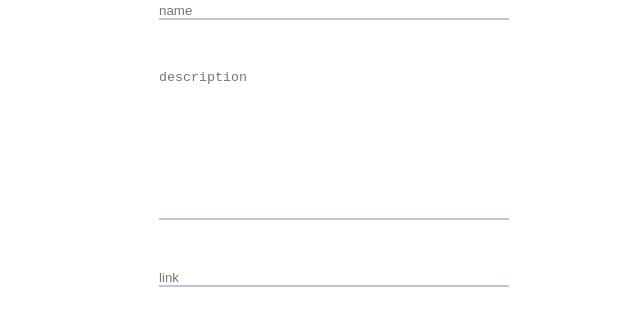
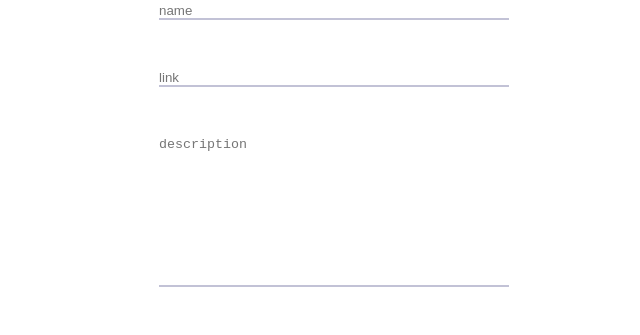
Before and after one commit to nicolaskimm/twitterbook, a React (Create React App) app: page / in a window 1280 px wide. Shown: the part 1447-1782 px from the top of the page, without its empty margins (306-946 px from the left). Built offline with nearby package versions, Linux system fonts and the light colour scheme.

Commit message:
extract input elements from Form to separate component

```diff
--- a/src/components/Form/Form.js
+++ b/src/components/Form/Form.js
@@ -1,35 +1,16 @@
 import React from "react";
 import PropTypes from "prop-types";
+import Input from "../Input/Input";
 import styles from "./Form.module.scss";
 
 const Form = ({ addItem }) => (
   <div className={styles.wrapper}>
     <h3> Add new twitter acccount </h3>
     <form onSubmit={addItem} className={styles.form} autoComplete="off">
-      <input type="text" placeholder="image" name="image" id="image" className={styles.formInput} />
-      <input
-        type="text"
-        placeholder="name"
-        name="name"
-        id="name"
-        className={styles.formInput}
-        required
-      />
-      <textarea
-        placeholder="description"
-        name="description"
-        id="description"
-        className={styles.formTextarea}
-        required
-      />
-      <input
-        type="text"
-        placeholder="link"
-        name="link"
-        className={styles.formInput}
-        id="link"
-        required
-      />
+      <Input name="image" placeholder="image" required={false} />
+      <Input name="name" placeholder="name" />
+      <Input name="link" placeholder="link" />
+      <Input tag="textarea" name="description" placeholder="description" />
       <button type="submit" className={styles.formButton}>
         add new item
       </button>
--- a/src/components/Form/Form.module.scss
+++ b/src/components/Form/Form.module.scss
@@ -19,27 +19,6 @@
   justify-content: center;
   align-items: flex-start;
 
-  .formInput {
-    margin: 0 0 50px 0;
-    padding: 0;
-    width: 100%;
-    border: none;
-    border-bottom: 2px solid #c2c2d6;
-    color: #c2c2d6;
-  }
-
-  .formTextarea {
-    @extend .formInput;
-    min-height: 150px;
-    resize: none;
-  }
-
-  .formInput:focus,
-  .formTextarea:focus {
-    outline: none;
-    border-bottom: 2px solid #343961;
-  }
-
   .formButton {
     width: 100px;
     height: 30px;
--- /dev/null
+++ b/src/components/Input/Input.js
@@ -0,0 +1,28 @@
+import React from "react";
+import PropTypes from "prop-types";
+import styles from "./Input.module.scss";
+
+const Input = ({ tag: Tag, name, placeholder, required }) => (
+  <Tag
+    type="text"
+    placeholder={placeholder}
+    name={name}
+    id={name}
+    className={Tag === "input" ? styles.formInput : styles.formTextarea}
+    required={required}
+  />
+);
+
+Input.propTypes = {
+  tag: PropTypes.string,
+  name: PropTypes.string.isRequired,
+  placeholder: PropTypes.string.isRequired,
+  required: PropTypes.bool,
+};
+
+Input.defaultProps = {
+  tag: "input",
+  required: true,
+};
+
+export default Input;
--- /dev/null
+++ b/src/components/Input/Input.module.scss
@@ -0,0 +1,20 @@
+.formInput {
+  margin: 0 0 50px 0;
+  padding: 0;
+  width: 100%;
+  border: none;
+  border-bottom: 2px solid #c2c2d6;
+  color: #c2c2d6;
+}
+
+.formTextarea {
+  @extend .formInput;
+  min-height: 150px;
+  resize: none;
+}
+
+.formInput:focus,
+.formTextarea:focus {
+  outline: none;
+  border-bottom: 2px solid #343961;
+}
```
